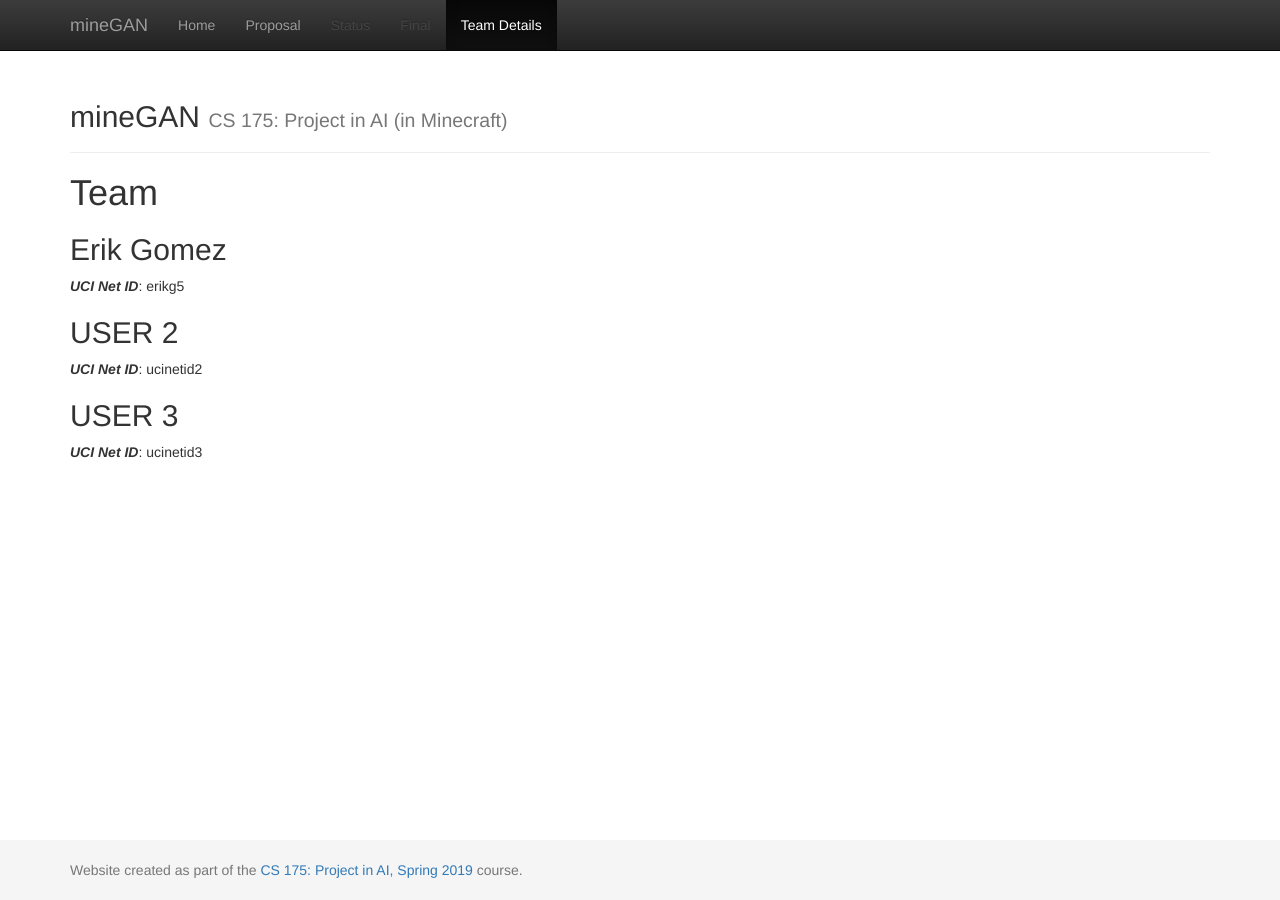
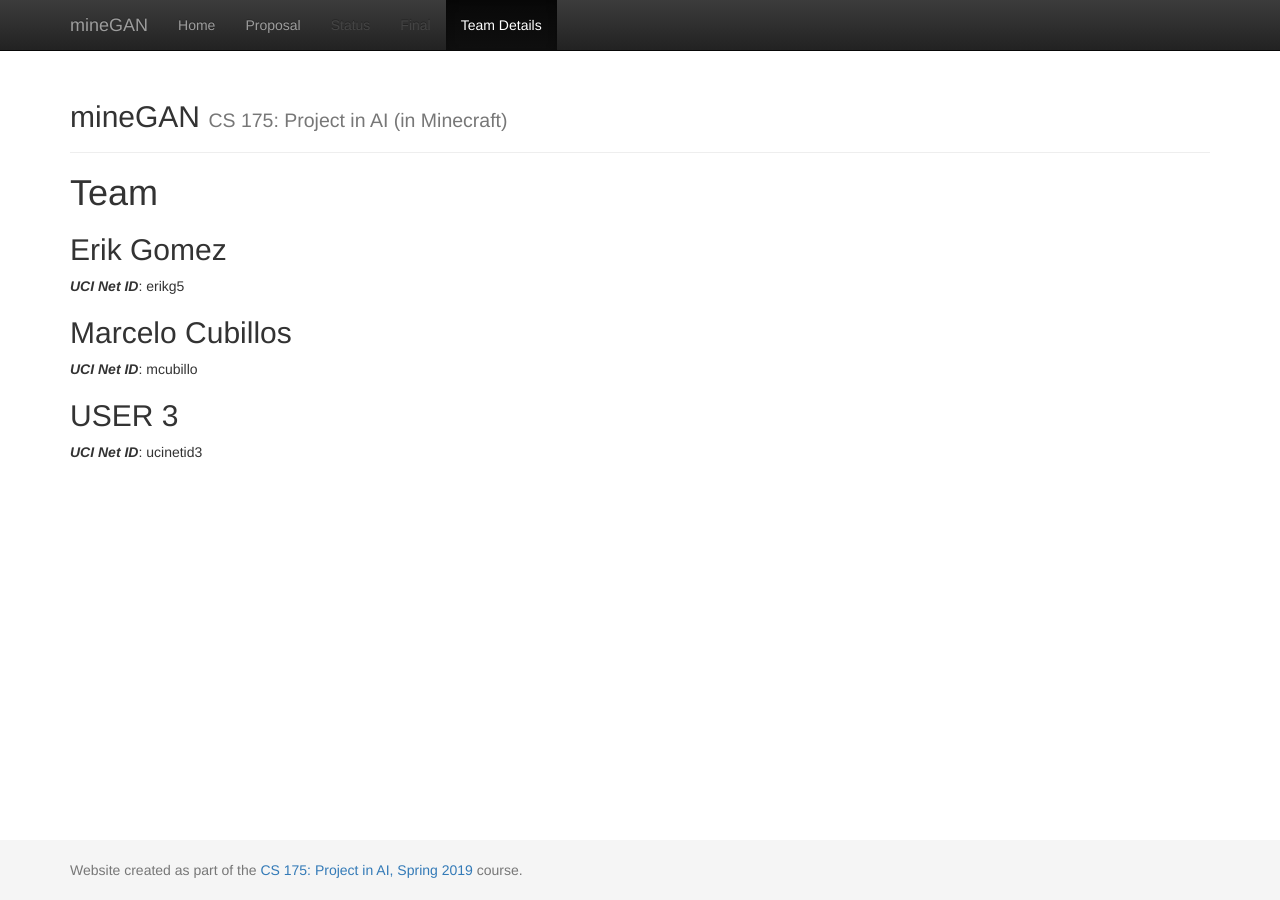
Before and after one commit to erikchomez/TheRealFarmerJohn, a Jekyll site: the page built from docs/team.md, in a window 1280 px wide. Built offline with Jekyll 4.4.1, drawn with Linux system fonts in a browser that asks for light colours.

Commit message:
Update team.md

```diff
--- a/docs/team.md
+++ b/docs/team.md
@@ -9,8 +9,8 @@ title:  Team
 ## Erik Gomez
 ***UCI Net ID***: erikg5
 
-## USER 2
-***UCI Net ID***: ucinetid2
+## Marcelo Cubillos
+***UCI Net ID***: mcubillo
 
 ## USER 3
 ***UCI Net ID***: ucinetid3
```
